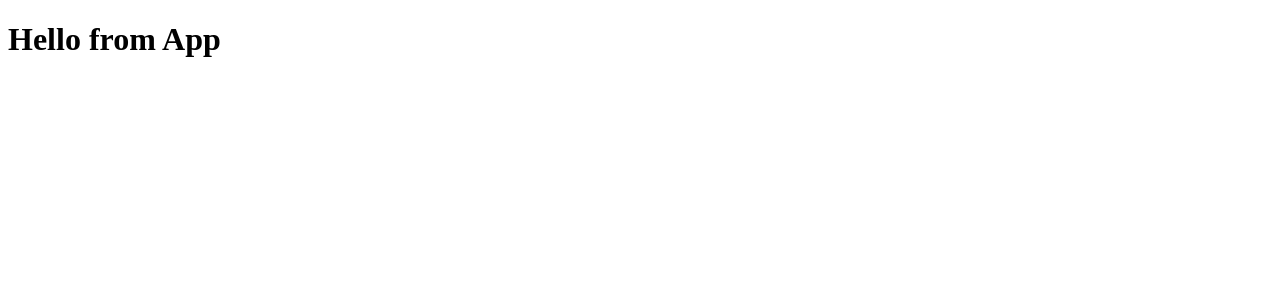
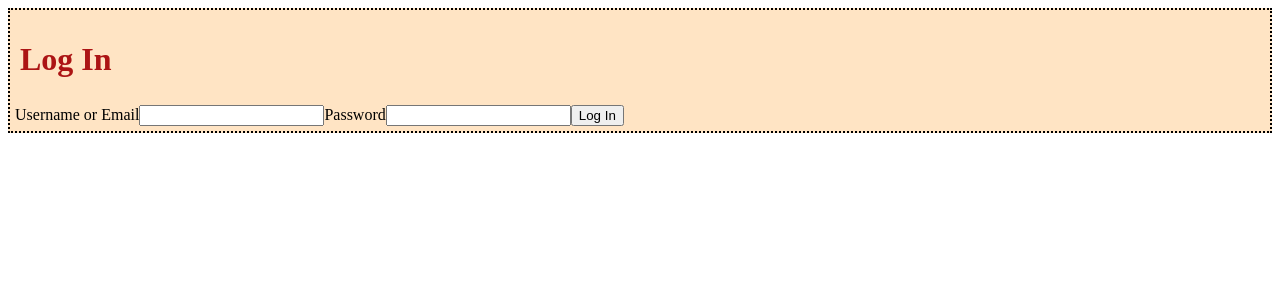
Before and after one commit to NoahBKrieger/api-project, a React (Create React App) app in the folder frontend/: page /login in a window 1280 px wide. Shown: the top 300 px of the page. Built offline with nearby package versions, Linux system fonts and the light colour scheme; no server answers.

Commit message:
css file

```diff
--- a/frontend/src/App.js
+++ b/frontend/src/App.js
@@ -1,6 +1,14 @@
+import React from "react";
+import { Route, Switch } from "react-router-dom";
+import LoginFormPage from "./components/LoginFormPage";
+
 function App() {
   return (
-    <h1>Hello from App</h1>
+    <Switch>
+      <Route path="/login">
+        <LoginFormPage />
+      </Route>
+    </Switch>
   );
 }
 
--- /dev/null
+++ b/frontend/src/components/LoginFormPage/LoginForm.css
@@ -0,0 +1,10 @@
+.login-form {
+    background-color: bisque;
+    border: 2px black dotted;
+    padding: 5px;
+}
+
+h1 {
+    color: rgb(172, 20, 20);
+    padding: 5px;
+}
--- /dev/null
+++ b/frontend/src/components/LoginFormPage/index.js
@@ -0,0 +1,58 @@
+// frontend/src/components/LoginFormPage/index.js
+import React, { useState } from "react";
+import * as sessionActions from "../../store/session";
+import { useDispatch, useSelector } from "react-redux";
+import { Redirect } from "react-router-dom";
+
+import "./LoginForm.css";
+
+function LoginFormPage() {
+    const dispatch = useDispatch();
+    const sessionUser = useSelector((state) => state.session.user);
+    const [credential, setCredential] = useState("");
+    const [password, setPassword] = useState("");
+    const [errors, setErrors] = useState({});
+
+    if (sessionUser) return <Redirect to="/" />;
+
+    const handleSubmit = (e) => {
+        e.preventDefault();
+        setErrors({});
+        return dispatch(sessionActions.login({ credential, password })).catch(
+            async (res) => {
+                const data = await res.json();
+                if (data && data.errors) setErrors(data.errors);
+            }
+        );
+    };
+
+    return (
+        <div className='login-form'>
+            <h1>Log In</h1>
+            <form onSubmit={handleSubmit}>
+                <label>
+                    Username or Email
+                    <input
+                        type="text"
+                        value={credential}
+                        onChange={(e) => setCredential(e.target.value)}
+                        required
+                    />
+                </label>
+                <label>
+                    Password
+                    <input
+                        type="password"
+                        value={password}
+                        onChange={(e) => setPassword(e.target.value)}
+                        required
+                    />
+                </label>
+                {errors.credential && <p>{errors.credential}</p>}
+                <button type="submit">Log In</button>
+            </form>
+        </div>
+    );
+}
+
+export default LoginFormPage;
--- a/frontend/src/index.js
+++ b/frontend/src/index.js
@@ -5,6 +5,8 @@
 import './index.css';
 import App from './App';
 import configureStore from './store';
+
+import * as sessionActions from "./store/session";
 
 import { restoreCSRF, csrfFetch } from './store/csrf';
 
@@ -15,6 +17,7 @@
 
   window.csrfFetch = csrfFetch;
   window.store = store;
+  window.sessionActions = sessionActions;
 }
 
 if (process.env.NODE_ENV !== "production") {
--- a/frontend/src/store/index.js
+++ b/frontend/src/store/index.js
@@ -1,8 +1,10 @@
 import { createStore, combineReducers, applyMiddleware, compose } from "redux";
 import thunk from "redux-thunk";
 
+import sessionReducer from "./session";
+
 const rootReducer = combineReducers({
-  // add reducer functions here
+  session: sessionReducer,
 });
 
 let enhancer;
--- /dev/null
+++ b/frontend/src/store/session.js
@@ -0,0 +1,52 @@
+// frontend/src/store/session.js
+import { csrfFetch } from "./csrf";
+
+const SET_USER = "session/setUser";
+const REMOVE_USER = "session/removeUser";
+
+const setUser = (user) => {
+    return {
+        type: SET_USER,
+        payload: user,
+    };
+};
+
+const removeUser = () => {
+    return {
+        type: REMOVE_USER,
+    };
+};
+
+export const login = (user) => async (dispatch) => {
+    const { credential, password } = user;
+    const response = await csrfFetch("/api/session", {
+        method: "POST",
+        body: JSON.stringify({
+            credential,
+            password,
+        }),
+    });
+    const data = await response.json();
+    dispatch(setUser(data.user));
+    return response;
+};
+
+const initialState = { user: null };
+
+const sessionReducer = (state = initialState, action) => {
+    let newState;
+    switch (action.type) {
+        case SET_USER:
+            newState = Object.assign({}, state);
+            newState.user = action.payload;
+            return newState;
+        case REMOVE_USER:
+            newState = Object.assign({}, state);
+            newState.user = null;
+            return newState;
+        default:
+            return state;
+    }
+};
+
+export default sessionReducer;
```
